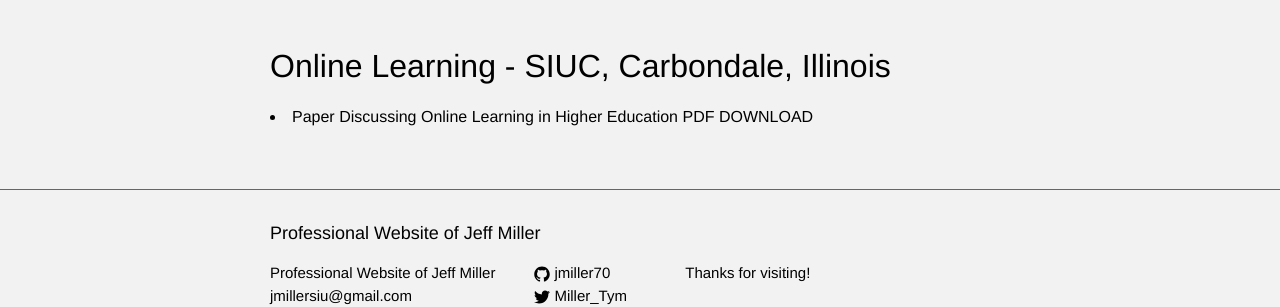
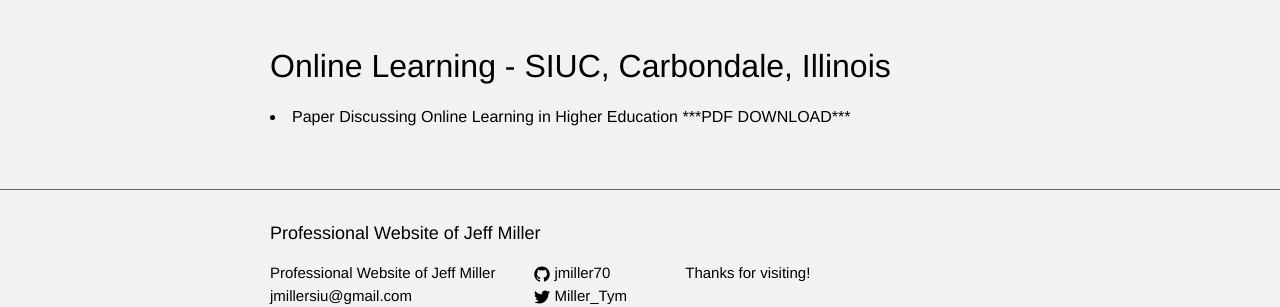
Before and after one commit to jmillersiu/jmillersiu.github.io, a Jekyll site: the page built from _posts/2021-09-24-interests.markdown, in a window 1280 px wide. Shown: the part 197-504 px from the top of the page. Built offline with Jekyll 4.4.1, drawn with Linux system fonts in a browser that asks for light colours.

```diff
--- a/_posts/2021-09-24-interests.markdown
+++ b/_posts/2021-09-24-interests.markdown
@@ -8,4 +8,4 @@ categories: jekyll update
 
 Online Learning - SIUC, Carbondale, Illinois
 ---
-<li>Paper Discussing Online Learning in Higher Education <a href="https://jmillersiu.github.io/assets/Miller_Online_Learning_pdf.pdf" download>PDF DOWNLOAD</a></li>
+<li>Paper Discussing Online Learning in Higher Education <a href="https://jmillersiu.github.io/assets/Miller_Online_Learning_pdf.pdf" download>***PDF DOWNLOAD***</a></li>
```
